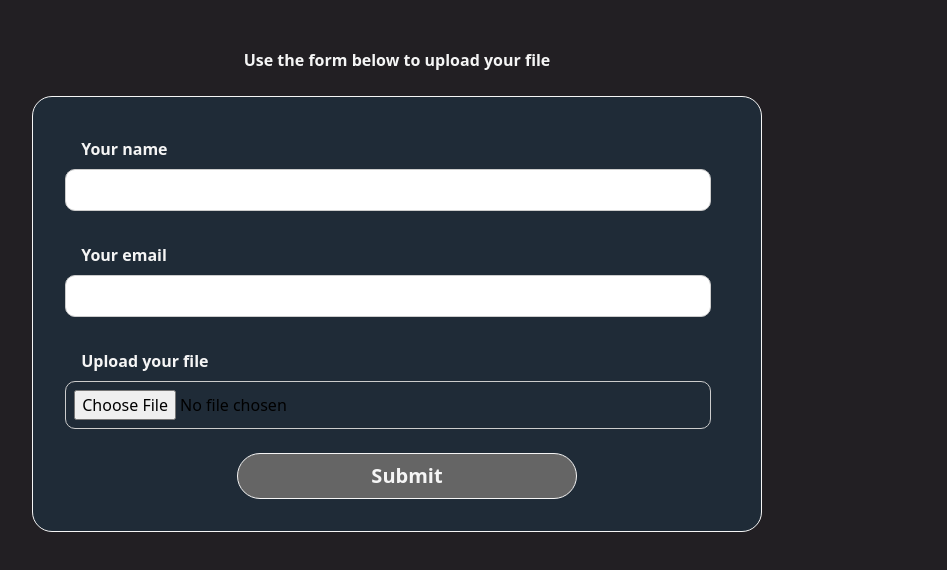
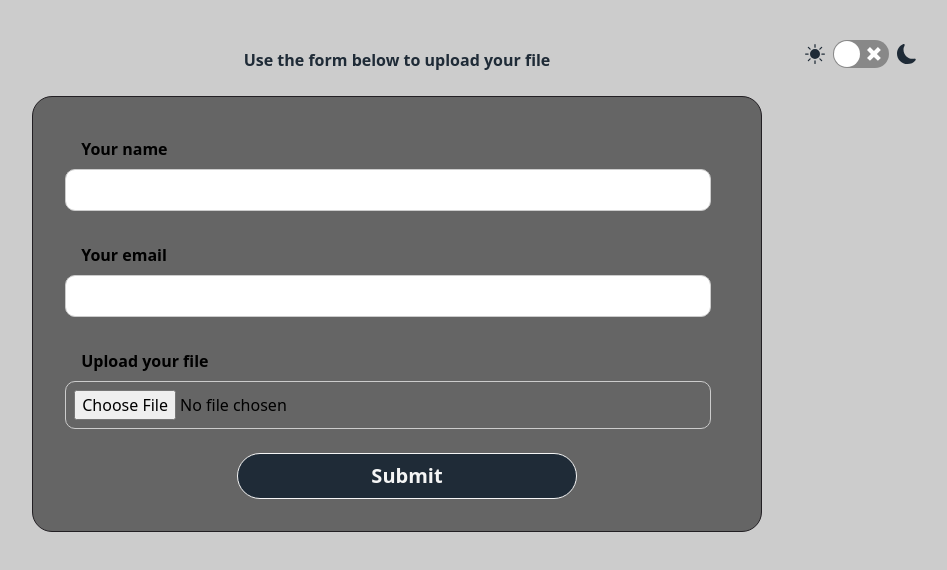
Before and after one commit to pinkjagnie/form-files-project, a React (Create React App) app: page / in a window 1280 px wide. Shown: the top 570 px of the page, without its empty margins (243-1190 px from the left). Built offline with nearby package versions, Linux system fonts and the light colour scheme.

Commit message:
Wip - implement theme switcher

```diff
--- a/package.json
+++ b/package.json
@@ -9,7 +9,9 @@
     "react": "^18.2.0",
     "react-dom": "^18.2.0",
     "react-hook-form": "^7.43.0",
+    "react-icons": "^4.7.1",
     "react-scripts": "5.0.1",
+    "react-switch": "^7.0.0",
     "web-vitals": "^2.1.4"
   },
   "scripts": {
--- a/src/App.js
+++ b/src/App.js
@@ -1,11 +1,44 @@
-import React from "react";
+import React, { useEffect, useState } from "react";
+
+import ReactSwitch from "react-switch";
+
+import { BsFillSunFill, BsFillMoonFill } from "react-icons/bs";
 
 import Form from "./components/Form";
 
 function App() {
+  const [theme, setTheme] = useState("light");
+
+  useEffect(() => {
+    if(window.matchMedia('(prefers-color-scheme: dark)').matches){
+      setTheme('dark');
+    }
+    else {
+      setTheme('light');
+    }
+  }, [])
+
+  useEffect(() => {
+    if (theme === "dark") {
+      document.documentElement.classList.add("dark");
+    } else {
+      document.documentElement.classList.remove("dark");
+    }
+  }, [theme]);
+
+  const handleThemeSwitch = () => {
+    setTheme((curr) => (curr === "light" ? "dark" : "light"));
+    console.log(theme)
+  };
+
   return (
     <>
-      <Form />
+      <div className="fixed top-10 right-28 flex">
+        <BsFillSunFill className={`pt-0 px-2 pb-2 text-4xl ${theme === "dark" ? "text-[whitesmoke]" : "text-[#1f2b37]"}`}/>
+        <ReactSwitch onChange={handleThemeSwitch} checked={theme === "dark"} />
+        <BsFillMoonFill className={`pt-0 px-2 pb-2 text-4xl ${theme === "dark" ? "text-[whitesmoke]" : "text-[#1f2b37]"}`}/>
+      </div>
+      <Form theme={theme}/>
     </>
   );
 }
--- a/src/components/Form.js
+++ b/src/components/Form.js
@@ -1,6 +1,6 @@
 import { useForm } from "react-hook-form";
 
-const Form = () => {
+const Form = ({ theme }) => {
   const { register, handleSubmit, watch, formState: { errors } } = useForm();
 
   const onSubmit = data => console.log(data);
@@ -12,31 +12,31 @@ const Form = () => {
   // console.log(enteredName, enteredFile, enteredEmail)
 
   return (
-    <section className="p-8 w-screen h-screen bg-[#221f23]">
-      <p className="pb-6 mt-4 font-bold text-center text-[whitesmoke]">Use the form below to upload your file</p>
+    <section className={`p-8 w-screen h-screen ${theme === "dark" ? "bg-[#221f23]" : "bg-[#ccc]"}`}>
+      <p className={`pb-6 mt-4 font-bold text-center ${theme === "dark" ? "text-[whitesmoke]" : "text-[#1f2b37]"}`}>Use the form below to upload your file</p>
 
-      <form className="w-[60%] p-6 pb-8 my-0 mx-[auto] border border-[whitesmoke] rounded-[20px] bg-[#1f2b37]" onSubmit={handleSubmit(onSubmit)}>
+      <form className={`w-[60%] p-6 pb-8 my-0 mx-[auto] border ${theme === "dark" ? "border-[whitesmoke]" : "border-[#221f23]"} rounded-[20px] ${theme === "dark" ? "bg-[#1f2b37]" : "bg-[#656565]"}`} onSubmit={handleSubmit(onSubmit)}>
 
         <div className="pb-6">
-          <label htmlFor="name" className="block font-bold ml-6 mt-4 mr-2 mb-2 text-[whitesmoke]">Your name</label>
+          <label htmlFor="name" className={`block font-bold ml-6 mt-4 mr-2 mb-2 ${theme === "dark" ? "text-[whitesmoke]" : "text-black"}`}>Your name</label>
           <input type="text" id="name" {...register("nameRequired", { required: true })} className="block w-[95%] mx-2 my-[auto] p-2 border border-[#ccc] rounded-[10px] focus:outline-none focus:border-[#656565]"/>
           {errors.nameRequired && <span className="pl-24 font-bold text-[lightcoral]">This field is required</span>}
         </div>
 
         <div className="pb-6">
-          <label htmlFor="email" className="block font-bold ml-6 mt-2 mr-2 mb-2 text-[whitesmoke]">Your email</label>
+          <label htmlFor="email" className={`block font-bold ml-6 mt-2 mr-2 mb-2 ${theme === "dark" ? "text-[whitesmoke]" : "text-black"}`}>Your email</label>
           <input type="email" id="email" {...register("emailRequired", { required: true })} className="block w-[95%] mx-2 my-[auto] p-2 border border-[#ccc] rounded-[10px] focus:outline-none focus:border-[#656565]"/>
           {errors.emailRequired && <span className="pl-24 font-bold text-[lightcoral]">This field is required</span>}
         </div>
 
         <div className="pb-6">
-          <label htmlFor="file" className="block font-bold ml-6 mt-2 mr-2 mb-2 text-[whitesmoke]">Upload your file</label>
+          <label htmlFor="file" className={`block font-bold ml-6 mt-2 mr-2 mb-2 ${theme === "dark" ? "text-[whitesmoke]" : "text-black"}`}>Upload your file</label>
           <input type="file" id="file" {...register("fileRequired", { required: true })} className="block w-[95%] mx-2 my-[auto] p-2 border border-[#ccc] rounded-[10px] focus:outline-none focus:border-[#656565]"/>
           {errors.fileRequired && <span className="pl-24 font-bold text-[lightcoral]">This field is required</span>}
         </div>
 
         <div className="flex justify-center">
-          <button className="block w-[50%] ml-5 mr-0 my-[auto] py-2 px-8 border border-[whitesmoke] rounded-[25px] bg-[#656565] text-[whitesmoke] text-xl font-bold hover:bg-[darkolivegreen]">Submit</button>
+          <button className={`block w-[50%] ml-5 mr-0 my-[auto] py-2 px-8 border border-[whitesmoke] rounded-[25px] ${theme === "dark" ? "bg-[#656565]" : "bg-[#1f2b37]"} text-[whitesmoke] text-xl font-bold hover:bg-[darkolivegreen]`}>Submit</button>
         </div>
 
       </form>
```
Also changed, not shown: 1 other file (tests, documents, lock files or other folders).
